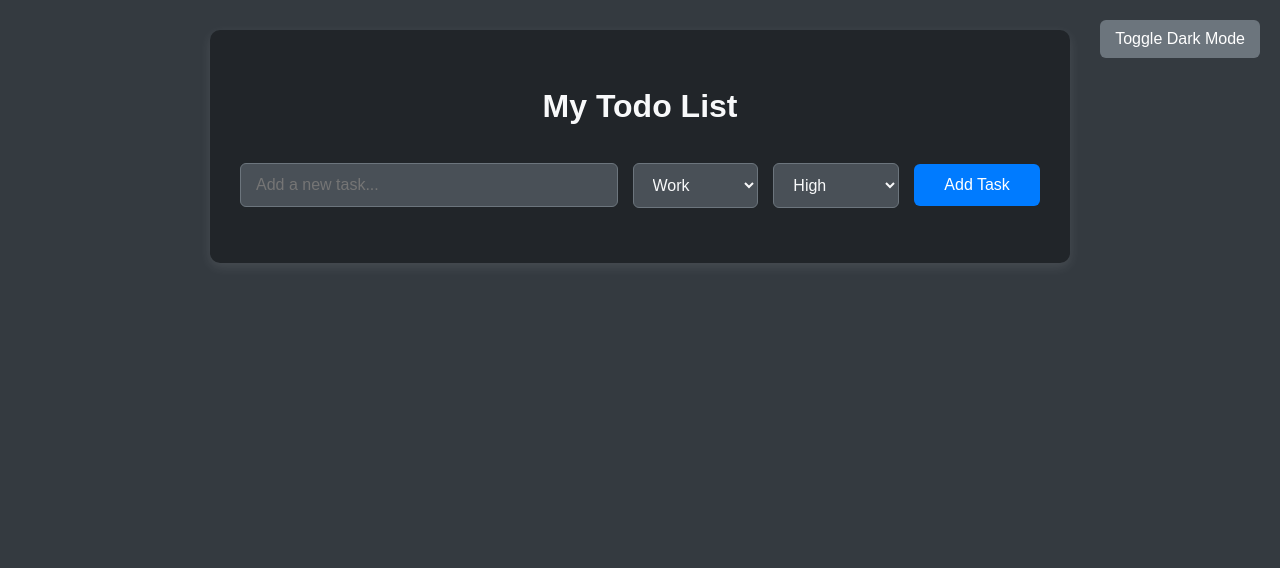
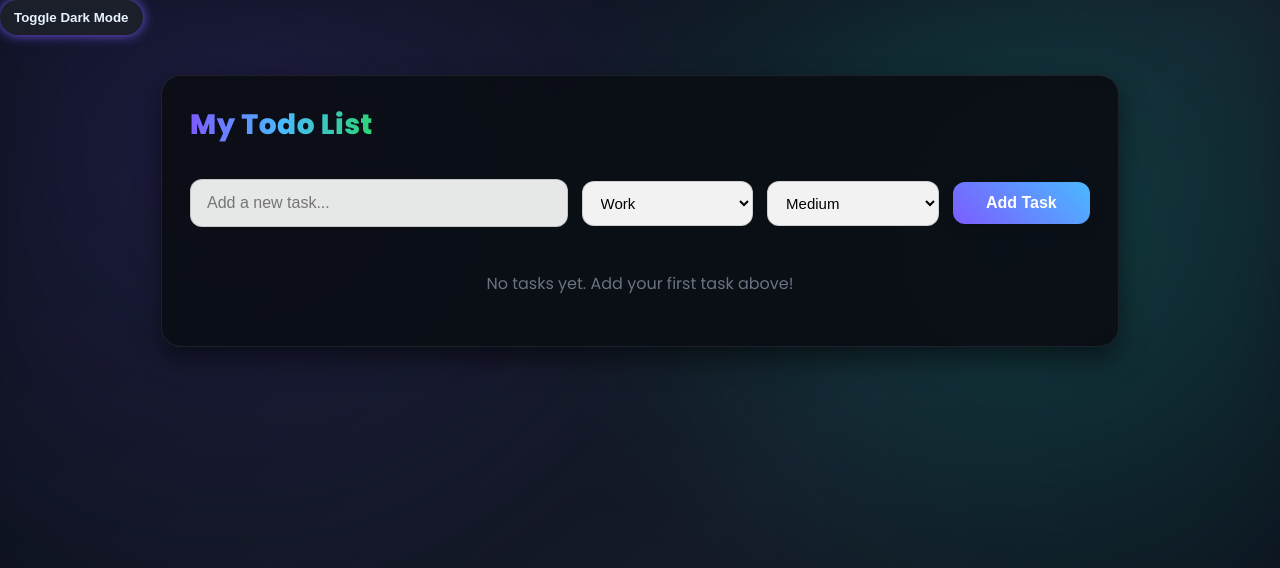
Before and after one commit to AlamIftikar/todo-list-app, a plain HTML site: page index.html in a window 1280 px wide. Both pictures are taken after a click on the button "Toggle Dark Mode". Drawn offline with Linux system fonts and the light colour scheme.

Commit message:
Update index.html

```diff
--- a/index.html
+++ b/index.html
@@ -1,253 +1,321 @@
 <!DOCTYPE html>
 <html lang="en">
 <head>
-  <meta charset="UTF-8">
-  <meta name="viewport" content="width=device-width, initial-scale=1.0">
-  <title>Todo List</title>
+  <meta charset="UTF-8" />
+  <meta name="viewport" content="width=device-width, initial-scale=1.0"/>
+  <title>Neon Todo List</title>
+  <link href="https://fonts.googleapis.com/css2?family=Poppins:wght@300;400;600;700;800&display=swap" rel="stylesheet">
   <style>
-    /* General Styles */
-    body {
-      font-family: 'Arial', sans-serif;
-      margin: 0;
-      padding: 0;
-      background-color: #e9ecef; /* Light Gray Background */
-      color: #495057; /* Dark Gray Text */
-      line-height: 1.6;
+    /* Root and Theme Colors */
+    :root {
+      --bg-gradient: linear-gradient(135deg, #0b102a 0%, #1a1f3a 50%, #0b102a 100%);
+      --card-bg: rgba(255, 255, 255, 0.88);
+      --card-border: rgba(0, 0, 0, 0.08);
+      --text: #1b1b1f;
+      --muted: #6b7280;
+      --accent: #7c5cff;
+      --green: #2bd576;
+      --blue: #4ab9ff;
+      --pink: #ff4d9e;
+      --bg-glow: rgba(124, 92, 255, 0.25);
     }
 
-    .container {
-      max-width: 800px;
-      margin: 30px auto;
-      padding: 30px;
-      background-color: #fff;
-      border-radius: 10px;
-      box-shadow: 0 4px 12px rgba(0, 0, 0, 0.1);
+    /* Global Styles */
+    html, body {
+      height: 100%;
     }
 
-    h1 {
-      text-align: center;
-      color: #343a40; /* Very Dark Gray */
-      margin-bottom: 30px;
-      font-weight: 700; /* Bold */
+    body {
+      margin: 0;
+      font-family: 'Poppins', sans-serif;
+      color: var(--text);
+      background: var(--bg-gradient);
+      background-attachment: fixed;
+      overflow-x: hidden;
     }
 
-    /* Task Form Styles */
+    /* Subtle animated glow in background for a futuristic feel */
+    body::before {
+      content: "";
+      position: fixed;
+      top: -20px;
+      left: -20px;
+      right: -20px;
+      bottom: -20px;
+      background: radial-gradient( circle at 20% 20%, rgba(124,92,255,0.25) 0%, transparent 40% ),
+                  radial-gradient( circle at 80% 30%, rgba(0,255,208,0.25) 0%, transparent 40% );
+      filter: blur(40px);
+      z-index: -1;
+      pointer-events: none;
+      animation: float 12s ease-in-out infinite;
+      opacity: 0.6;
+    }
+    @keyframes float {
+      0% { transform: translate3d(0,0,0) scale(1); }
+      50% { transform: translate3d(0, -6px, 0) scale(1.02); }
+      100% { transform: translate3d(0, 0, 0) scale(1); }
+    }
+
+    /* Container (glass/card) */
+    .container {
+      max-width: 900px;
+      margin: 40px auto;
+      padding: 28px;
+      border-radius: 20px;
+      background: rgba(255, 255, 255, 0.92);
+      border: 1px solid rgba(255, 255, 255, 0.75);
+      box-shadow: 0 20px 40px rgba(0,0,0,0.08);
+      position: relative;
+      overflow: hidden;
+    }
+
+    /* Glassy header style */
+    .brand {
+      display: flex;
+      align-items: center;
+      justify-content: space-between;
+      gap: 12px;
+      padding-bottom: 14px;
+      border-bottom: 1px solid rgba(0,0,0,0.06);
+      margin-bottom: 18px;
+    }
+
+    .title {
+      font-size: 28px;
+      font-weight: 800;
+      letter-spacing: 0.5px;
+      background: linear-gradient(90deg, #7c5cff, #4ab9ff, #2bd576);
+      -webkit-background-clip: text;
+      background-clip: text;
+      color: transparent;
+    }
+
+    /* Neon / glow button for dark mode toggle */
+    #dark-mode-toggle {
+      border: 0;
+      background: #11131a;
+      color: #eaffff;
+      padding: 10px 14px;
+      border-radius: 999px;
+      cursor: pointer;
+      font-weight: 600;
+      box-shadow: 0 0 0 rgba(0,0,0,0);
+      transition: transform 0.2s ease, box-shadow 0.2s ease;
+      outline: none;
+    }
+    #dark-mode-toggle:hover {
+      transform: translateY(-1px);
+      box-shadow: 0 0 12px rgba(124,92,255,0.8);
+    }
+
+    /* Form Styles (modern grid) */
     #task-form {
       display: grid;
-      grid-template-columns: 3fr 1fr 1fr 1fr; /* Adjusted columns */
-      grid-gap: 15px;
-      margin-bottom: 25px;
-      align-items: center; /* Center items vertically */
+      grid-template-columns: 2.2fr 1fr 1fr 0.8fr;
+      grid-gap: 14px;
+      align-items: center;
+      margin-bottom: 22px;
     }
 
     #task-input {
-      padding: 12px 15px;
-      border: 1px solid #ced4da;
-      border-radius: 6px;
+      padding: 14px 16px;
+      border-radius: 12px;
+      border: 1px solid rgba(0,0,0,0.15);
       font-size: 16px;
-      color: #495057;
+      background: rgba(255,255,255,0.9);
+      outline: none;
+      transition: box-shadow 0.2s ease, border 0.2s ease;
+    }
+    #task-input:focus {
+      border-color: #7c5cff;
+      box-shadow: 0 0 0 6px rgba(124,92,255,0.15);
     }
 
-    #task-input:focus {
+    #category-select, #priority-select {
+      padding: 12px 14px;
+      border-radius: 12px;
+      border: 1px solid rgba(0,0,0,0.15);
+      font-size: 15px;
+      background: rgba(255,255,255,0.95);
       outline: none;
-      border-color: #80bdff;
-      box-shadow: 0 0 0 0.2rem rgba(0, 123, 255, 0.25);
+    }
+    #add-task-btn {
+      background: linear-gradient(45deg, #7c5cff, #4ab9ff);
+      color: white;
+      border: none;
+      padding: 12px 18px;
+      border-radius: 12px;
+      font-size: 16px;
+      font-weight: 700;
+      cursor: pointer;
+      transition: transform 0.2s ease, box-shadow 0.2s ease;
+      box-shadow: 0 6px 14px rgba(0,0,0,0.15);
+    }
+    #add-task-btn:hover {
+      transform: translateY(-1px);
+      box-shadow: 0 10px 18px rgba(124,92,255,0.6);
     }
 
-    #category-select,
-    #priority-select {
-      padding: 12px 15px;
-      border: 1px solid #ced4da;
-      border-radius: 6px;
-      font-size: 16px;
-      color: #495057;
-      width: 100%; /* Full width for select elements */
+    /* Task List (modern cards) */
+    ul { padding: 0; margin: 0; list-style: none; }
+    .empty {
+      padding: 22px;
+      text-align: center;
+      color: var(--muted);
     }
 
-    #add-task-btn {
-      background-color: #007bff; /* Primary Blue */
-      color: white;
-      border: none;
-      padding: 12px 20px;
-      border-radius: 6px;
-      cursor: pointer;
-      font-size: 16px;
-      transition: background-color 0.2s ease-in-out;
+    li.task-item {
+      display: grid;
+      grid-template-columns: 1fr auto;
+      align-items: center;
+      gap: 12px;
+      padding: 14px 16px;
+      margin: 10px 0;
+      border-radius: 14px;
+      background: rgba(255, 255, 255, 0.92);
+      border: 1px solid var(--card-border);
+      backdrop-filter: blur(6px);
+      transition: transform 0.2s ease, box-shadow 0.2s ease;
+      box-shadow: 0 4px 12px rgba(0,0,0,0.05);
+    }
+    li.task-item:hover {
+      transform: translateY(-1px);
+      box-shadow: 0 8px 20px rgba(0,0,0,0.08);
     }
 
-    #add-task-btn:hover {
-      background-color: #0056b3; /* Darker Blue on Hover */
-    }
-
-    /* Task List Styles */
-    ul {
-      list-style: none;
-      padding: 0;
-    }
-
-    li {
-      padding: 15px;
-      border-bottom: 1px solid #dee2e6; /* Light Gray Border */
+    .task-content {
       display: flex;
       align-items: center;
-      justify-content: space-between; /* Distribute space evenly */
-    }
-
-    li:last-child {
-      border-bottom: none; /* Remove border from last item */
+      gap: 12px;
     }
 
     .task-text {
-      flex: 1;
-      font-size: 18px;
+      font-size: 16.5px;
+      font-weight: 600;
+      color: #1b1b1f;
     }
 
-    .completed {
+    .completed .task-text {
       text-decoration: line-through;
-      color: #adb5bd; /* Medium Gray for Completed Tasks */
+      color: #96a4b7;
     }
 
-    .task-category,
-    .task-priority {
-      font-size: 0.9em;
-      color: #6c757d; /* Slightly Darker Gray */
-      margin-left: 15px;
-      white-space: nowrap; /* Prevent text wrapping */
+    .task-category {
+      font-size: 12px;
+      color: #5b6470;
+      padding: 2px 8px;
+      border-radius: 999px;
+      border: 1px solid rgba(0,0,0,0.08);
+      background: rgba(0, 0, 0, 0.04);
     }
 
-    .task-priority.high {
-      color: #dc3545; /* Red for High Priority */
+    .task-priority {
+      font-size: 12px;
+      padding: 4px 8px;
+      border-radius: 999px;
+      text-transform: uppercase;
+      font-weight: 700;
     }
 
-    .task-priority.medium {
-      color: #ffc107; /* Yellow for Medium Priority */
+    .task-priority.high { color: #ff4d4d; background: rgba(255, 77, 77, 0.14); border: 1px solid rgba(255,77,77,0.3); }
+    .task-priority.medium { color: #f6c342; background: rgba(246,195,66,0.14); border: 1px solid rgba(246,195,66,0.3); }
+    .task-priority.low { color: #28a745; background: rgba(40,167,69,0.14); border: 1px solid rgba(40,167,69,0.3); }
+
+    .task-actions {
+      display: flex;
+      align-items: center;
+      justify-content: flex-end;
+      gap: 8px;
     }
 
-    .task-priority.low {
-      color: #28a745; /* Green for Low Priority */
-    }
-
-    /* Button Styles */
-    .complete-btn,
-    .delete-btn {
-      background-color: #28a745; /* Green for Complete */
-      color: white;
-      border: none;
-      padding: 8px 12px;
-      border-radius: 4px;
+    .complete-btn, .delete-btn {
+      border: 0;
+      padding: 9px 12px;
+      border-radius: 10px;
       cursor: pointer;
-      margin-left: 10px;
-      transition: background-color 0.2s ease-in-out;
+      font-weight: 700;
+      transition: transform 0.2s ease;
     }
 
     .complete-btn {
-      background-color: #007bff; /* Blue for Complete */
+      background: linear-gradient(45deg, #00e676, #1de9b6);
+      color: #04130a;
+      box-shadow: 0 4px 10px rgba(0, 230, 118, 0.35);
     }
-
-    .complete-btn:hover {
-      background-color: #0056b3; /* Darker Blue on Hover */
-    }
+    .complete-btn:hover { transform: translateY(-1px); }
 
     .delete-btn {
-      background-color: #dc3545; /* Red for Delete */
+      background: linear-gradient(45deg, #ff5c6a, #e11d48);
+      color: #fff;
+      box-shadow: 0 4px 10px rgba(239, 68, 68, 0.3);
     }
-
-    .delete-btn:hover {
-      background-color: #c82333; /* Darker Red on Hover */
-    }
+    .delete-btn:hover { transform: translateY(-1px); }
 
     /* Dark Mode Styles */
     body.dark-mode {
-      background-color: #343a40;
-      color: #f8f9fa;
+      background: linear-gradient(135deg, #0a0f1a 0%, #151a28 60%, #0a0f1a 100%);
+      color: #e8eaf6;
     }
 
-    .dark-mode .container {
-      background-color: #212529;
-      box-shadow: 0 4px 12px rgba(255, 255, 255, 0.1);
+    body.dark-mode .container {
+      background: rgba(10, 14, 20, 0.92);
+      border: 1px solid rgba(255,255,255,0.08);
+      box-shadow: 0 12px 26px rgba(0,0,0,0.5);
     }
 
-    .dark-mode h1 {
-      color: #f8f9fa;
+    body.dark-mode .task-item {
+      background: rgba(20, 25, 35, 0.92);
+      border: 1px solid rgba(255,255,255,0.08);
     }
 
-    .dark-mode #task-input,
-    .dark-mode #category-select,
-    .dark-mode #priority-select {
-      background-color: #495057;
-      color: #f8f9fa;
-      border-color: #6c757d;
+    body.dark-mode .task-text { color: #e8f0ff; }
+    body.dark-mode .task-category { color: #aab4c7; }
+    body.dark-mode .task-priority { color: #9bd3ff; }
+
+    /* Dark mode toggle glow */
+    body.dark-mode #dark-mode-toggle {
+      background: #1b1f2a;
+      color: #e6f3ff;
+      box-shadow: 0 0 12px rgba(124,92,255,0.9);
     }
 
-    .dark-mode li {
-      border-bottom: 1px solid #495057;
-    }
-
-    .dark-mode .completed {
-      color: #6c757d;
-    }
-
-    /* Dark Mode Toggle Button */
-    #dark-mode-toggle {
-      position: absolute;
-      top: 20px;
-      right: 20px;
-      background-color: #6c757d;
-      color: white;
-      border: none;
-      padding: 10px 15px;
-      border-radius: 6px;
-      cursor: pointer;
-      font-size: 16px;
-      transition: background-color 0.2s ease-in-out;
-    }
-
-    #dark-mode-toggle:hover {
-      background-color: #495057;
-    }
-
-    /* Responsive Design */
-    @media (max-width: 768px) {
-      .container {
-        padding: 20px;
-      }
-
+    /* Responsive */
+    @media (max-width: 860px) {
       #task-form {
-        grid-template-columns: 1fr; /* Stack form elements on smaller screens */
-        grid-gap: 10px;
-      }
-
-      #category-select,
-      #priority-select {
-        width: 100%;
+        grid-template-columns: 1fr;
       }
     }
   </style>
 </head>
 <body>
 
-  <button id="dark-mode-toggle">Toggle Dark Mode</button>
+  <button id="dark-mode-toggle" aria-label="Toggle dark mode">Toggle Dark Mode</button>
 
-  <div class="container">
-    <h1>My Todo List</h1>
+  <div class="container" aria-label="Todo List Container">
+    <div class="brand">
+      <h1 class="title" style="margin:0;">My Todo List</h1>
+      <!-- Dark mode toggle placed in header -->
+      <!-- The actual toggle is at the top-right via CSS positioning; this keeps semantics clean -->
+    </div>
 
-    <form id="task-form">
-      <input type="text" id="task-input" placeholder="Add a new task..." required>
-      <select id="category-select">
+    <form id="task-form" aria-label="Add Task Form">
+      <input type="text" id="task-input" placeholder="Add a new task..." required />
+      <select id="category-select" aria-label="Task category">
         <option value="work">Work</option>
         <option value="personal">Personal</option>
         <option value="shopping">Shopping</option>
         <option value="other">Other</option>
       </select>
-      <select id="priority-select">
+      <select id="priority-select" aria-label="Task priority">
         <option value="high">High</option>
-        <option value="medium">Medium</option>
+        <option value="medium" selected>Medium</option>
         <option value="low">Low</option>
       </select>
-      <button type="submit" id="add-task-btn">Add Task</button>
+      <button type="submit" id="add-task-btn" aria-label="Add Task">Add Task</button>
     </form>
 
-    <ul id="task-list">
+    <ul id="task-list" aria-label="Task List">
+      <!-- Tasks render here -->
     </ul>
   </div>
 
@@ -263,15 +331,26 @@
 
     function renderTasks() {
       taskList.innerHTML = '';
+      if (tasks.length === 0) {
+        const emptyEl = document.createElement('li');
+        emptyEl.className = 'empty';
+        emptyEl.textContent = 'No tasks yet. Add your first task above!';
+        taskList.appendChild(emptyEl);
+        return;
+      }
+
       tasks.forEach((task, index) => {
         const li = document.createElement('li');
+        li.className = 'task-item';
         li.innerHTML = `
-          <span class="task-text ${task.completed ? 'completed' : ''}">${task.text}</span>
-          <span class="task-category">(${task.category})</span>
-          <span class="task-priority ${task.priority}">${task.priority} Priority</span>
-          <div>
-             <button class="complete-btn" data-index="${index}">${task.completed ? 'Undo' : 'Complete'}</button>
-             <button class="delete-btn" data-index="${index}">Delete</button>
+          <div class="task-content ${task.completed ? 'completed' : ''}">
+            <span class="task-text ${task.completed ? 'completed' : ''}">${task.text}</span>
+            <span class="task-category">(${task.category})</span>
+            <span class="task-priority ${task.priority}">${task.priority} Priority</span>
+          </div>
+          <div class="task-actions">
+            <button class="complete-btn" data-index="${index}">${task.completed ? 'Undo' : 'Complete'}</button>
+            <button class="delete-btn" data-index="${index}">Delete</button>
           </div>
         `;
         taskList.appendChild(li);
@@ -333,10 +412,12 @@
       }
     });
 
+    // Initialize dark mode based on localStorage
     if (localStorage.getItem('dark-mode') === 'enabled') {
       document.body.classList.add('dark-mode');
     }
 
+    // Initial render
     renderTasks();
   </script>
 </body>
```
